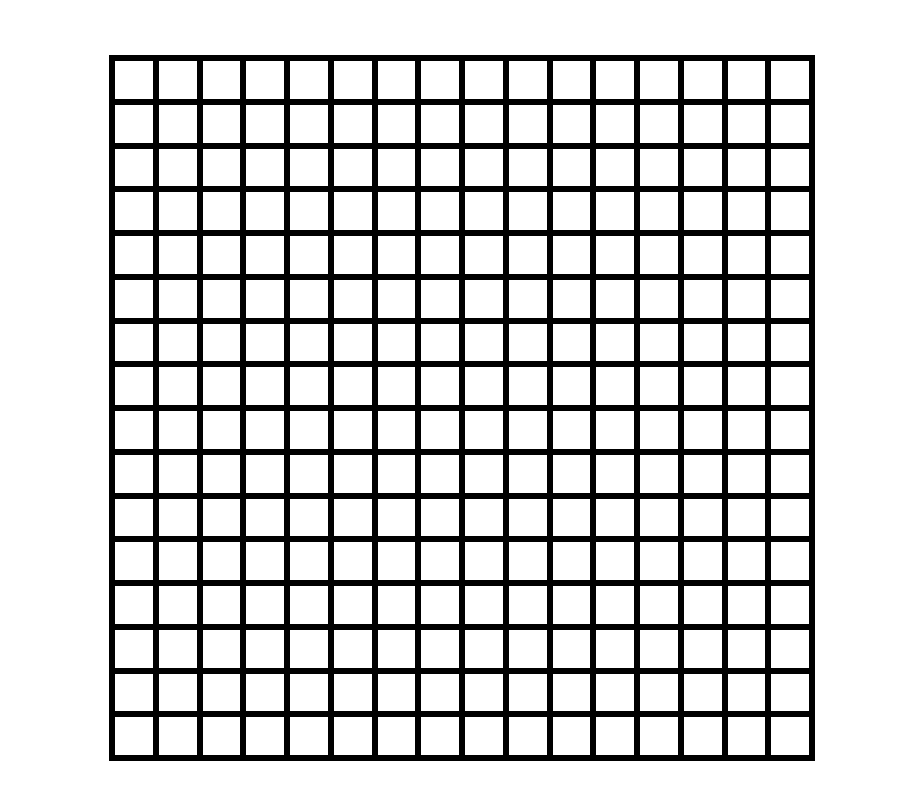
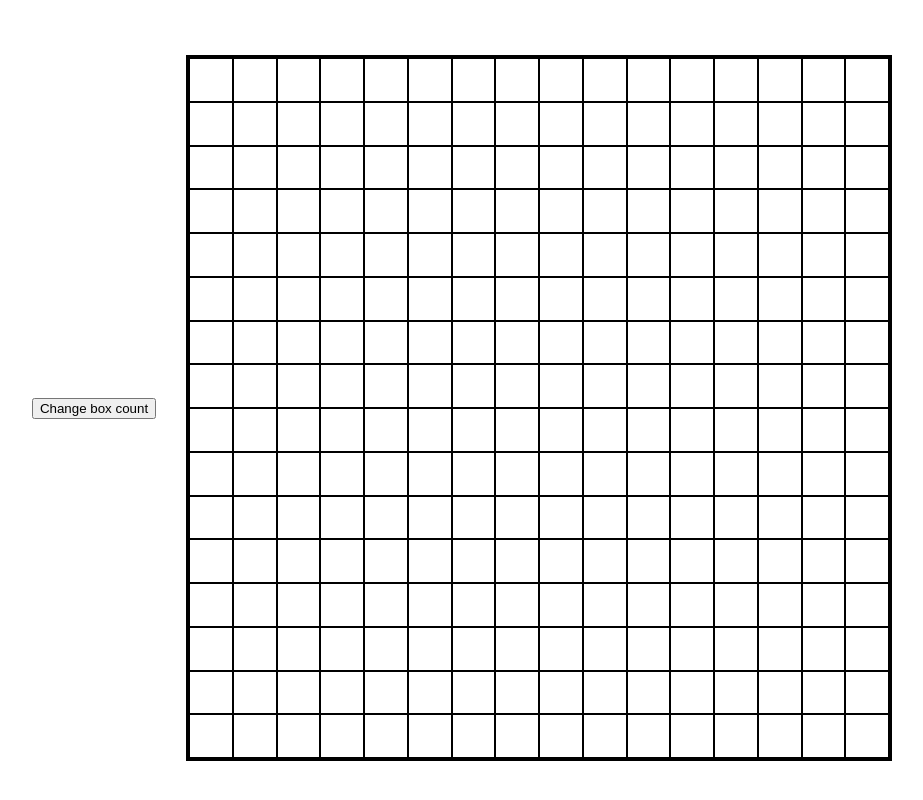
Before and after one commit to DannyMoulier/odin-etchasketch, a plain HTML site: page index.html in a window 1280 px wide. Shown: the whole page, without its empty margins (178-1101 px from the left). Drawn offline with Linux system fonts and the light colour scheme.

Commit message:
Added new functionality

```diff
--- a/index.html
+++ b/index.html
@@ -9,10 +9,10 @@
     <link rel="stylesheet" href="style.css">
 </head>
 <body>
+    <div id='controls-container'>
+        <button id='box-count'>Change box count</button>
+    </div>
     <div id='box-container'>
-    </div>
-
-    <div id='controls-container'>
     </div>
 
 </body>
--- a/script.js
+++ b/script.js
@@ -1,12 +1,72 @@
+// Set the number of rows and columns for the board
+let numberOfRows = 16;
+let numberOfColumns = numberOfRows;
+let sizeOfField = 700;
 
-let numberOfBoxes = 16*16;
+// Function to create the field container
+function createField(sizeOfField) {
+    const boxContainer = document.querySelector('#box-container');
+    boxContainer.style.flexBasis = `${sizeOfField}px`;
+    boxContainer.style.height = `${sizeOfField}px`;
+    return boxContainer;
+}
 
-const boxContainer = document.querySelector('#box-container')
+// Function to create the game board with rows and columns
+function createBoard(numberOfRows, numberOfcolumns, field) {
+    for (let i = 0; i < numberOfRows; i++) {
+        const newRow = document.createElement('div');
+        newRow.classList.add('row');
+        field.append(newRow);
+    }
+
+    const rows = document.querySelectorAll('.row');
+    // Create columns within each row
+    rows.forEach(row => {
+        for (let i = 0; i < numberOfcolumns; i++) {
+            const newColumn = document.createElement('div');
+            newColumn.classList.add('column');
+            row.append(newColumn);
+        }
+    });
+}
+
+// Function to enable drawing on the board
+function drawOnBoard() {
+    const columns = document.querySelectorAll('.column');
+
+    // Set column sizes and attach hover-effect on mouseover
+    columns.forEach(column => {
+        column.style.flexBasis = `${sizeOfField / numberOfRows}px`;
+        column.style.height = `${sizeOfField / numberOfColumns}px`;
+        column.addEventListener('mouseover', function() {
+            this.classList.add('hover-effect');
+        });
+    });
+}
+
+// Create the field and board
+let field = createField(sizeOfField);
+createBoard(numberOfRows, numberOfColumns, field);
 
 
+// Add event listener to the "box count" button
+const boxCountButton = document.querySelector('#box-count');
+boxCountButton.addEventListener('click', function(e) {
 
-for (let i = 0;i < numberOfBoxes; i++) {
-    const newBox = document.createElement('div');
-    newBox.classList.add('box')
-    boxContainer.append(newBox);
-}
+    // Prompt the user to choose the number of rows
+    numberOfRows = Number(prompt("Please choose size"));
+    numberOfColumns = numberOfRows;
+
+    // TODO: You might want to update the board based on the new size here
+    const fieldContents = document.querySelectorAll('.row');
+    fieldContents.forEach(content => {
+        content.remove();
+    })
+    let field = createField(sizeOfField);
+    createBoard(numberOfRows, numberOfColumns, field);
+
+    drawOnBoard();
+
+});
+
+drawOnBoard();
--- a/style.css
+++ b/style.css
@@ -2,23 +2,32 @@ body {
     display: flex;
     align-items: center;
     justify-content: center;
-    min-height: 100vh
+    min-height: 100vh;
+    gap: 30px;
 }
 
 #box-container {
-    display: flex;
     border-color: black;
     border-style: solid;
-    height: 700px;
-    width: 700px;
+    flex-grow: 0;
     flex-shrink: 0;
-    flex-wrap: wrap;
-
+    /* flex-basis: 700px;
+    height: 700px; */
 }
 
-.box{
+.row{
+    display: flex;
+}
+
+.column{
+    box-sizing: border-box;
     border-color: black;
+    border-width: 1px;
     border-style: solid;
-    height: 37.75px;
-    width: 37.75px;
+    flex-grow: 0;
+    flex-shrink: 0;
 }
+
+.hover-effect{
+    background-color: black;
+}
```
Also changed, not shown: calculation.txt (added).
